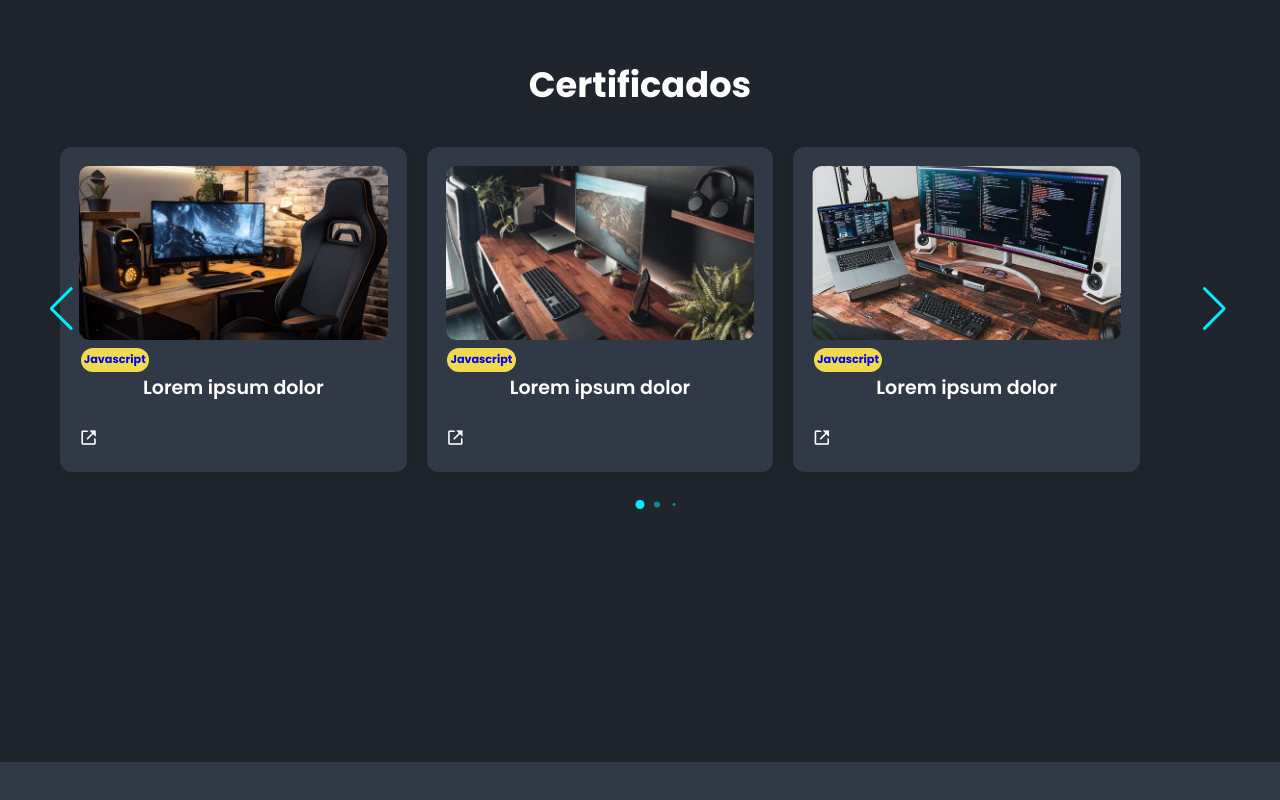
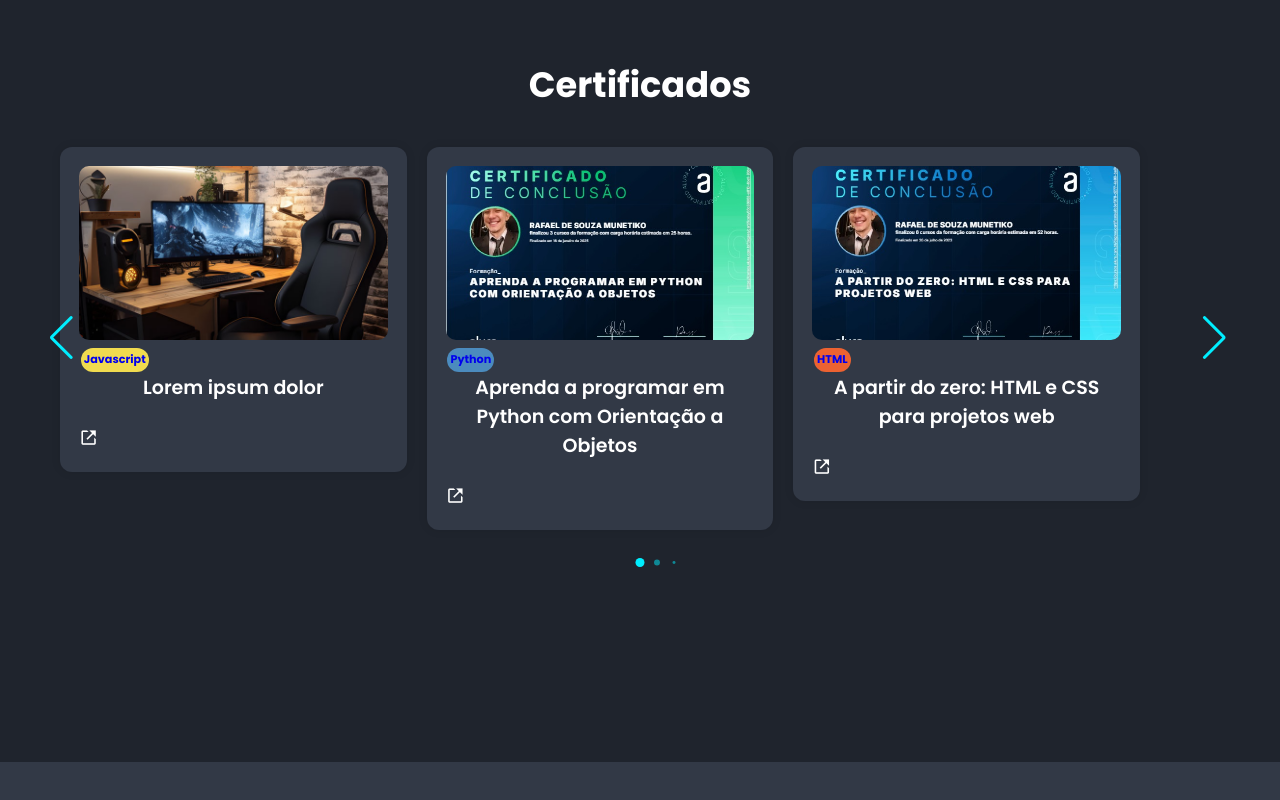
Before and after one commit to rafaelmunetiko/Portfolio, a plain HTML site: page index.html in a window 1280 px wide. Shown: the part 2438-3238 px from the top of the page. Drawn offline with nearby package versions, Linux system fonts and the light colour scheme.

Commit message:
Adição de certificados

```diff
--- a/css/style.css
+++ b/css/style.css
@@ -141,6 +141,7 @@ span {
     cursor: default;
     white-space: nowrap;
     transition: 0.3s ease;
+    width: fit-content
 }
 
 .html {
@@ -412,10 +413,6 @@ span {
     aspect-ratio: 16 / 9;
     object-fit: cover;
     border-radius: 10px;
-}
-
-.certificate-list .certificate-link .javascript {
-    width: fit-content;
 }
 
 .certificate-list .certificate-link .certificate-title {
--- a/index.html
+++ b/index.html
@@ -226,17 +226,17 @@
                             <button class='certificate-button bx bx-link-external'></button>
                         </a>
                     </li><li class="certificate-item swiper-slide">
-                        <a href="#" class="certificate-link">
-                            <img src="img/02.jpg" alt="" class="certificate-img">
-                            <h4 class="languages javascript">Javascript</h4>
-                            <h2 class="certificate-title">Lorem ipsum dolor</h2>
+                        <a href="https://cursos.alura.com.br/degree/certificate/06c80863-e810-4be1-93bc-3051043b2ee0?lang=pt_BR" class="certificate-link">
+                            <img src="img/Python POO.jpg" alt="PythonPOO" class="certificate-img">
+                            <h4 class="languages python">Python</h4>
+                            <h2 class="certificate-title">Aprenda a programar em Python com Orientação a Objetos</h2>
                             <button class='certificate-button bx bx-link-external'></button>
                         </a>
                     </li><li class="certificate-item swiper-slide">
-                        <a href="#" class="certificate-link">
-                            <img src="img/03.jpg" alt="" class="certificate-img">
-                            <h4 class="languages javascript">Javascript</h4>
-                            <h2 class="certificate-title">Lorem ipsum dolor</h2>
+                        <a href="https://cursos.alura.com.br/degree/certificate/db3ef379-d277-4e89-be9a-5abc670f7b42?lang=pt_BR" class="certificate-link">
+                            <img src="imG/HTML.jpg" alt="HTML" class="certificate-img">
+                            <h4 class="languages html">HTML</h4>
+                            <h2 class="certificate-title">A partir do zero: HTML e CSS para projetos web</h2>
                             <button class='certificate-button bx bx-link-external'></button>
                         </a>
                     </li><li class="certificate-item swiper-slide">
```
Also changed, not shown: img/HTML.jpg (added), img/Python POO.jpg (added).
